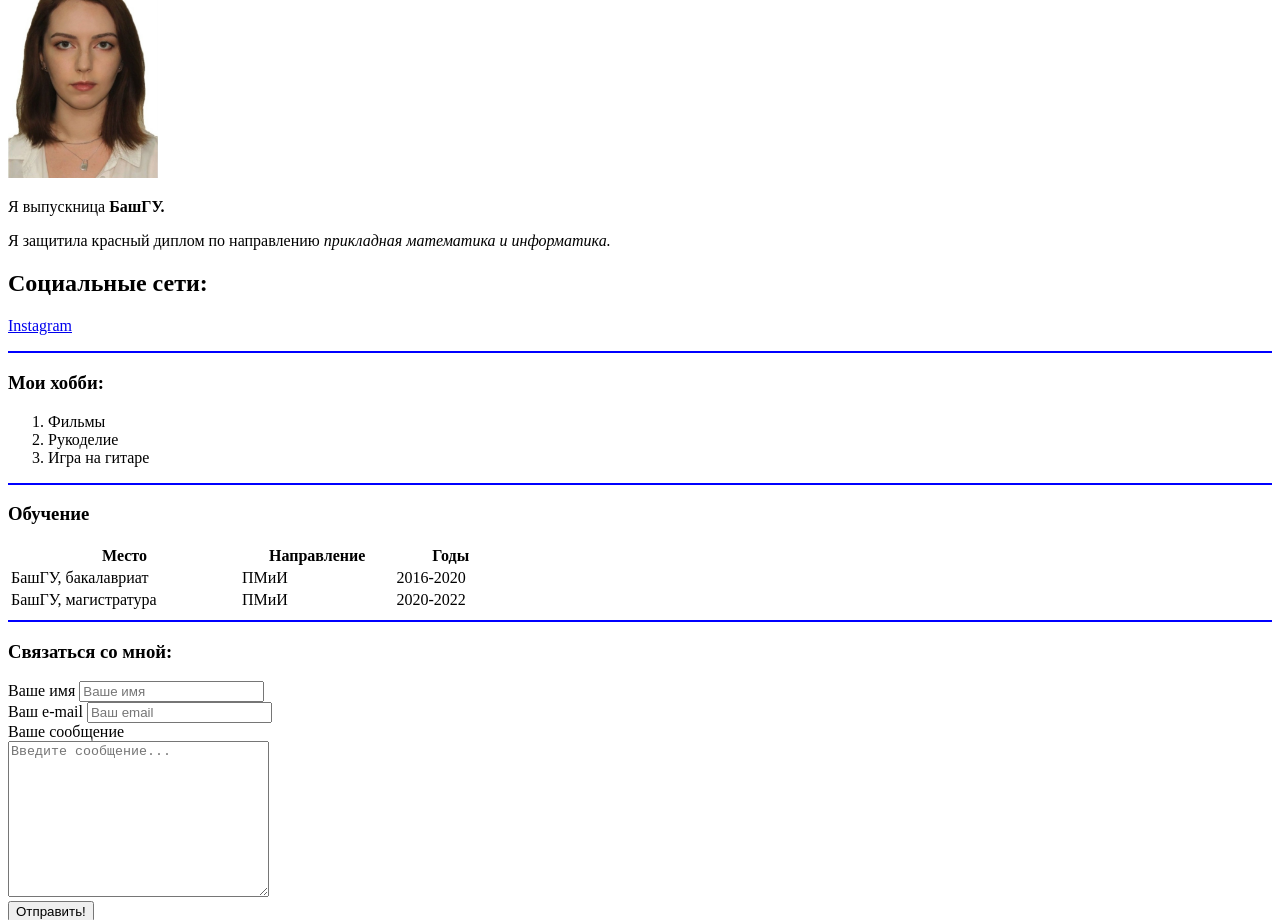
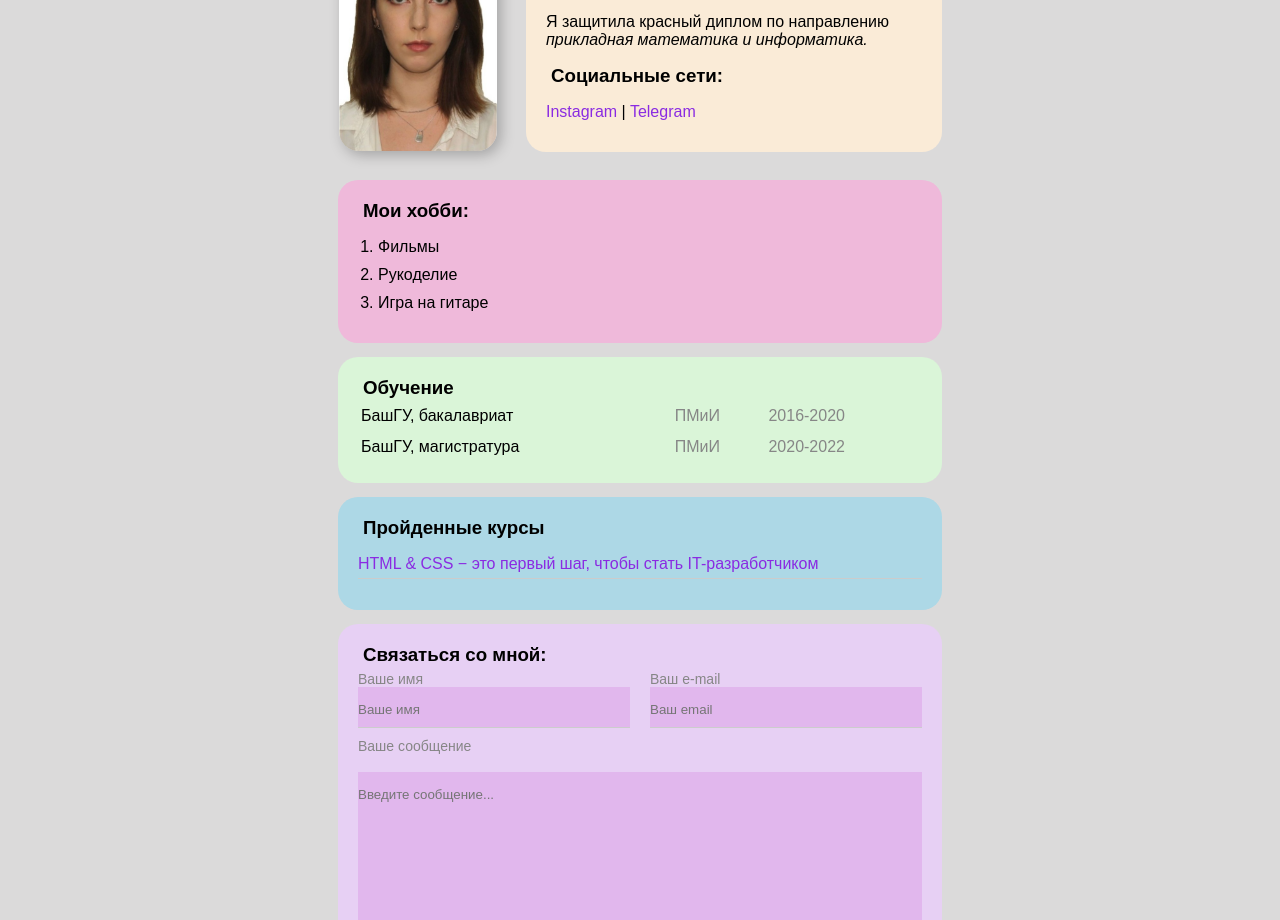
Before and after one commit to Zebraya/resume, a plain HTML site: page index.html in a window 1280 px wide. Shown: the part 116-1036 px from the top of the page. Drawn offline with Linux system fonts and the light colour scheme.

Commit message:
Add styles

```diff
--- a/index.html
+++ b/index.html
@@ -7,33 +7,43 @@
     <meta name="keywords" content="resume, cv, Eugine">
     <meta name="description" content="Эта страница - резюме Евгении">
     <title>Резюме</title>
+    <link rel="stylesheet" href="style.css">
 </head>
+
 <body>
+    <div class="container">
+        <div class="info">
+        <img src="SHqvrcEB_zw.jpg" width="25%" alt="" class="foto">
+            <div class="card info-text">
                 <h1>Пруссакова Евгения</h1>
-<img src="SHqvrcEB_zw.jpg" width="150" alt="">
                 <p>Я выпускница <strong> БашГУ. </strong> </strong></p>
                 <p>Я защитила красный диплом по направлению <em>прикладная математика и информатика.</em></p>
-<p><h2>Социальные сети:</h2></p>
-<P> <a href="https://www.instagram.com/zebraya/" target="_blank">Instagram</a> </P>
+                <p><h3>Социальные сети:</h3></p>
+                <P> <a href="https://www.instagram.com/zebraya/" target="_blank">Instagram</a> |
+                <a href="https://t.me/Zebraya">Telegram</a></P>
+            </div>
+        </div>
 
-<hr color="blue">
+
+        <div class="card hobby">
             <h3>Мои хобби:</h3>
-<ol>
+            <ol class="list">
                 <li>Фильмы</li>
                 <li>Рукоделие</li>
                 <li>Игра на гитаре</li>
             </ol>
+        </div>
 
-<hr color="blue">
+        <div class="card stady">
             <h3>Обучение</h3>
-<table width="500">
-    <thead>
+            <table class="table" width="500">
+                <!-- <thead>
                     <tr>
                         <th>Место</th>
                         <th>Направление</th>
                         <th>Годы</th>
                     </tr>
-</thead>
+                </thead> -->
             <tbody>
                 <tr>
                     <td>БашГУ, бакалавриат</td>
@@ -47,27 +57,42 @@
                 </tr>
             </tbody>
             </table>
-<hr color="blue">
+        </div>
+
+        <div class="card curs">
+            <h3>Пройденные курсы</h3>
+            <ul class="link-list">
+                <li>
+                    <a href="https://lk.result.school/teach/control/stream/view/id/560546100">HTML & CSS − это первый шаг, чтобы стать IT-разработчиком</a>
+                </li>
+            </ul>
+        </div>
+        <div class="card svyaz">
+
+            <form action="/" class="form">
                 <h3>Связаться со мной:</h3>
-<form >
-    <div>
+                <div class="form-row">
+                    <div class="form-group">
                         <label for="name">Ваше имя</label>
                         <input type="text" id="name" placeholder="Ваше имя">
                     </div>
-    <div>
+                    <div class="form-group">
                         <label for="email">Ваш e-mail</label>
                         <input type="email" id="email" placeholder="Ваш email">
                     </div>
-    <div>
+                </div>
+                <div class="form-group">
                     <label for="textarea">Ваше сообщение</label>
                     <br>
                     <textarea name="" id="" cols="30" rows="10" placeholder="Введите сообщение..."></textarea>
                 </div>
                 <div>
-        <button>Отправить!</button>
+                    <button class="btn">Отправить!</button>
                 </div>
 
             </form>
+        </div>
+    </div>
 
 
 </body>
--- /dev/null
+++ b/style.css
@@ -0,0 +1,180 @@
+body{
+    font-size: 16px;
+    font-family: Arial, Helvetica, sans-serif;
+    font-weight: 500;
+    background-color: rgb(219, 218, 218);
+}
+
+.container{
+    width: 50%;
+    margin:auto;
+    max-width: 685px;
+}
+
+h1, h3{
+    margin: 5px;
+}
+
+.info{
+    /* margin-bottom: 20px; */
+    display: flex;
+}
+.info-text{
+    background-color: antiquewhite;
+    border-radius:10px ;
+}
+
+@media(max-width:500px){
+    .container{
+        width: 100%;
+    }
+    .info{
+        display: block;
+        text-align: center;
+    }
+    .foto{
+        width: 50%;
+        margin: 25%;
+    }
+}
+
+.card{
+    border-radius: 20px;
+    padding:  15px 20px;
+    /* border: 3px solid gray; */
+    margin: 14px;
+    height: fit-content;
+}
+
+.stady{
+    background-color: rgb(218, 245, 216);
+}
+
+.hobby{
+    background-color: rgb(239, 185, 218);
+}
+
+.curs{
+    background-color: lightblue;
+}
+.svyaz{
+    background-color: rgb(231, 208, 244);
+}
+.foto{
+    box-shadow: 4px 4px 14px rgba(0, 0, 0, 0.25);
+    border-radius: 20px;
+    margin: 15px;
+
+}
+
+.btn{
+    background-color: blueviolet;
+    color: aliceblue;
+    border-radius: 10px;
+    border-color: aliceblue;
+    padding: 15px;
+    font-family: inherit;
+}
+.btn:hover{
+    background-color: rgb(191, 156, 223);
+}
+
+a{
+    color: blueviolet;
+    text-decoration: none;
+
+}
+a:hover{
+    font-style: italic;
+    color: brown;
+    border-bottom: 2px solid brown;
+}
+a:active{
+    text-decoration: none;
+}
+a:visited{
+    font-style: italic;
+    color: grey;
+}
+
+.list {
+    padding: 0 20px;
+}
+
+.list li{
+    margin-bottom: 10px;
+}
+
+.link-list{
+    list-style: none;
+    padding: 0;
+}
+
+.link-list li{
+    margin-bottom: 10px;
+    border-bottom: 1px solid #ccc;
+    padding-bottom: 5px;
+}
+
+.table{
+    width: 100%;
+}
+
+.table td{
+    padding-bottom: 10px;
+}
+
+.table td:nth-child(2),
+.table td:nth-child(3){
+    color: #868686;
+}
+
+.form h2{
+    text-align: center;
+}
+
+.form-row{
+    margin-bottom: 10px;
+    display: flex;
+}
+
+@media(max-width:500px){
+    .form-row{
+        display: block;
+    }
+    .form-group .form-row{
+        width: 100%;
+        margin-right: 0;
+        margin-bottom: 10px;
+    }
+}
+
+.form-row .form-group{
+    /* display: inline-block; */
+    margin-right: 20px;
+    width: 50%;
+    /* width: 46%; */
+}
+
+.form-row .form-group:last-child{
+    margin-right: 0;
+}
+
+.form-group label{
+    display: block;
+    font-size: 14px;
+    color: #868686;
+}
+
+.form-group input,
+.form-group textarea{
+    width: 100%;
+    box-sizing: border-box;
+    border: none;
+    background: #e1b7ed;
+    border-bottom: 1px solid #ccc;
+    color: #000;
+    padding: 15px 0 10px;
+    outline: none;
+    font-family: inherit;
+}
```
Lines whose indentation alone changed are shown as unchanged.
